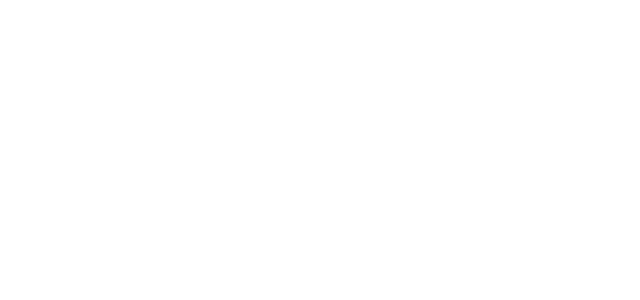
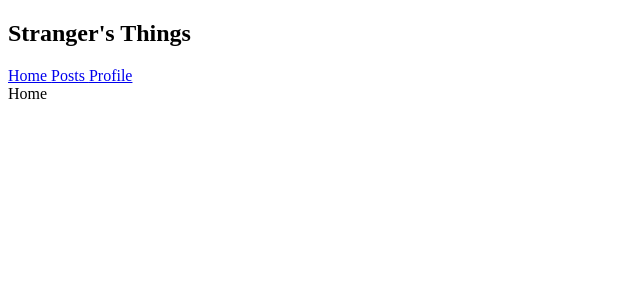
Before and after one commit to SMan91/strangers-things, a React (Create React App) app: page / in a window 1280 px wide. Shown: the top 300 px of the page, without its empty margins (0-640 px from the left). Built offline with nearby package versions, Linux system fonts and the light colour scheme.

Commit message:
Started the stuff -Stephan

```diff
--- a/package.json
+++ b/package.json
@@ -5,6 +5,7 @@
   "dependencies": {
     "react": "^18.2.0",
     "react-dom": "^18.2.0",
+    "react-router-dom": "^6.3.0",
     "react-scripts": "5.0.1"
   },
   "scripts": {
--- a/src/App.js
+++ /dev/null
@@ -1,3 +0,0 @@
-export default function App() {
-  return <></>
-}
--- /dev/null
+++ b/src/App.jsx
@@ -0,0 +1,16 @@
+import { Home, Posts, Profile, NavBar } from "components";
+import { Routes, Route } from "react-router-dom";
+
+export default function App() {
+  return (
+    <div>
+      <NavBar />
+
+      <Routes>
+        <Route path="/" element={<Home />} />
+        <Route path="/posts" element={<Posts />} />
+        <Route path="/profile" element={<Profile />} />
+      </Routes>
+    </div>
+  );
+}
--- /dev/null
+++ b/src/components/Home.jsx
@@ -0,0 +1,7 @@
+import React from "react";
+
+const Home = () => {
+  return <div>Home</div>;
+};
+
+export default Home;
--- /dev/null
+++ b/src/components/NavBar.jsx
@@ -0,0 +1,16 @@
+import React from "react";
+import { Link } from "react-router-dom";
+
+const NavBar = () => {
+  return (
+    <nav>
+      <h1>Stranger's Things </h1>
+      <Link to="/">Home </Link>
+      <Link to="/posts">Posts </Link>
+      <Link to="/profile">Profile </Link>
+      {/* <Link to="/signin">Sign In </Link> */}
+    </nav>
+  );
+};
+
+export default NavBar;
--- /dev/null
+++ b/src/components/Posts.jsx
@@ -0,0 +1,7 @@
+import React from "react";
+
+const Posts = () => {
+  return <div>Posts</div>;
+};
+
+export default Posts;
--- /dev/null
+++ b/src/components/Profile.jsx
@@ -0,0 +1,7 @@
+import React from "react";
+
+const Profile = () => {
+  return <div>Profile</div>;
+};
+
+export default Profile;
--- /dev/null
+++ b/src/components/index.js
@@ -0,0 +1,4 @@
+export { default as Home } from "./Home";
+export { default as NavBar } from "./NavBar";
+export { default as Posts } from "./Posts";
+export { default as Profile } from "./Profile";
--- a/src/index.js
+++ b/src/index.js
@@ -1,5 +1,10 @@
-import ReactDOM from 'react-dom/client'
-import App from './App'
+import ReactDOM from "react-dom/client";
+import App from "./App";
+import { BrowserRouter } from "react-router-dom";
 
-const root = ReactDOM.createRoot(document.getElementById('root'))
-root.render(<App />)
+const root = ReactDOM.createRoot(document.getElementById("root"));
+root.render(
+  <BrowserRouter>
+    <App />
+  </BrowserRouter>
+);
```
Also changed, not shown: 1 other file (tests, documents, lock files or other folders).
